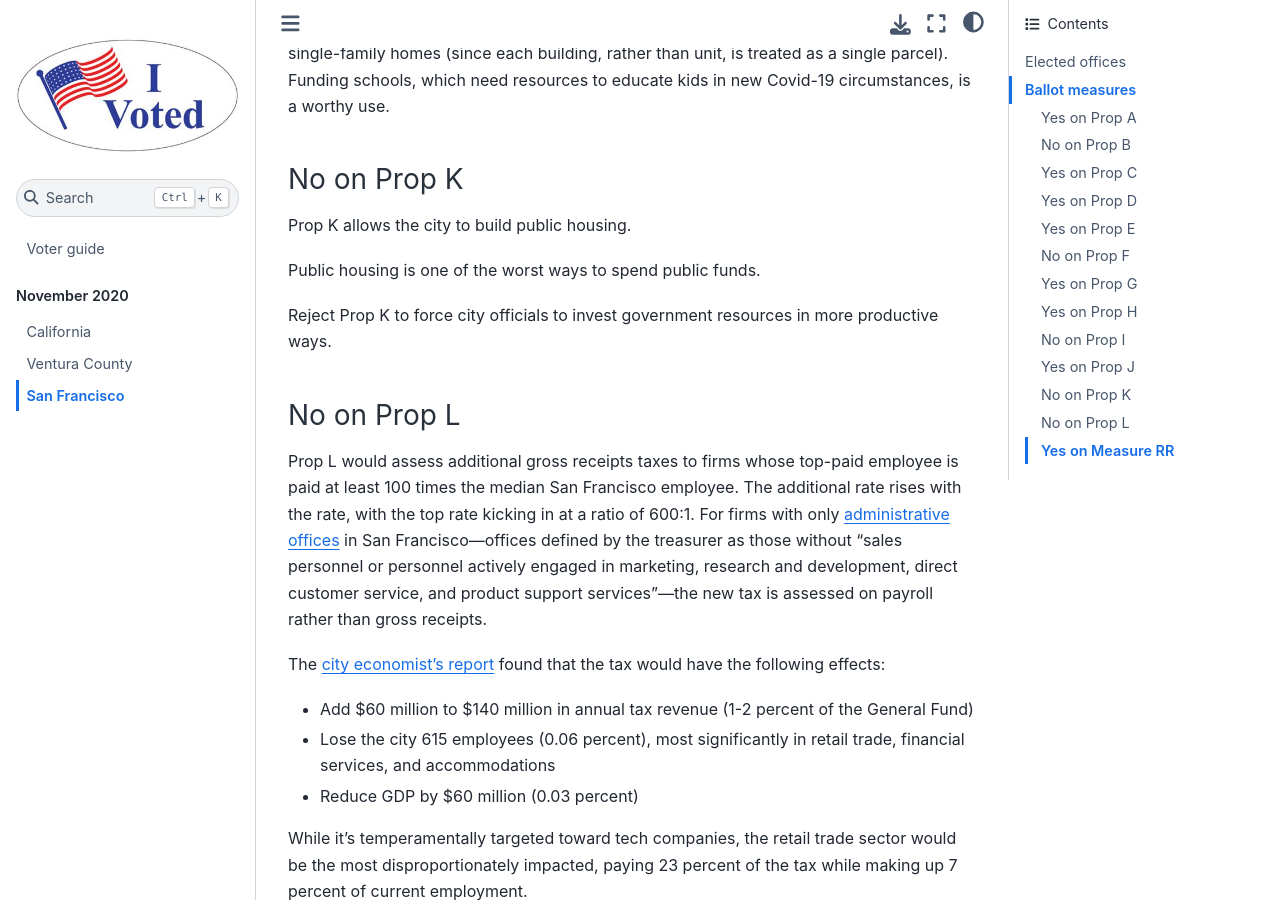
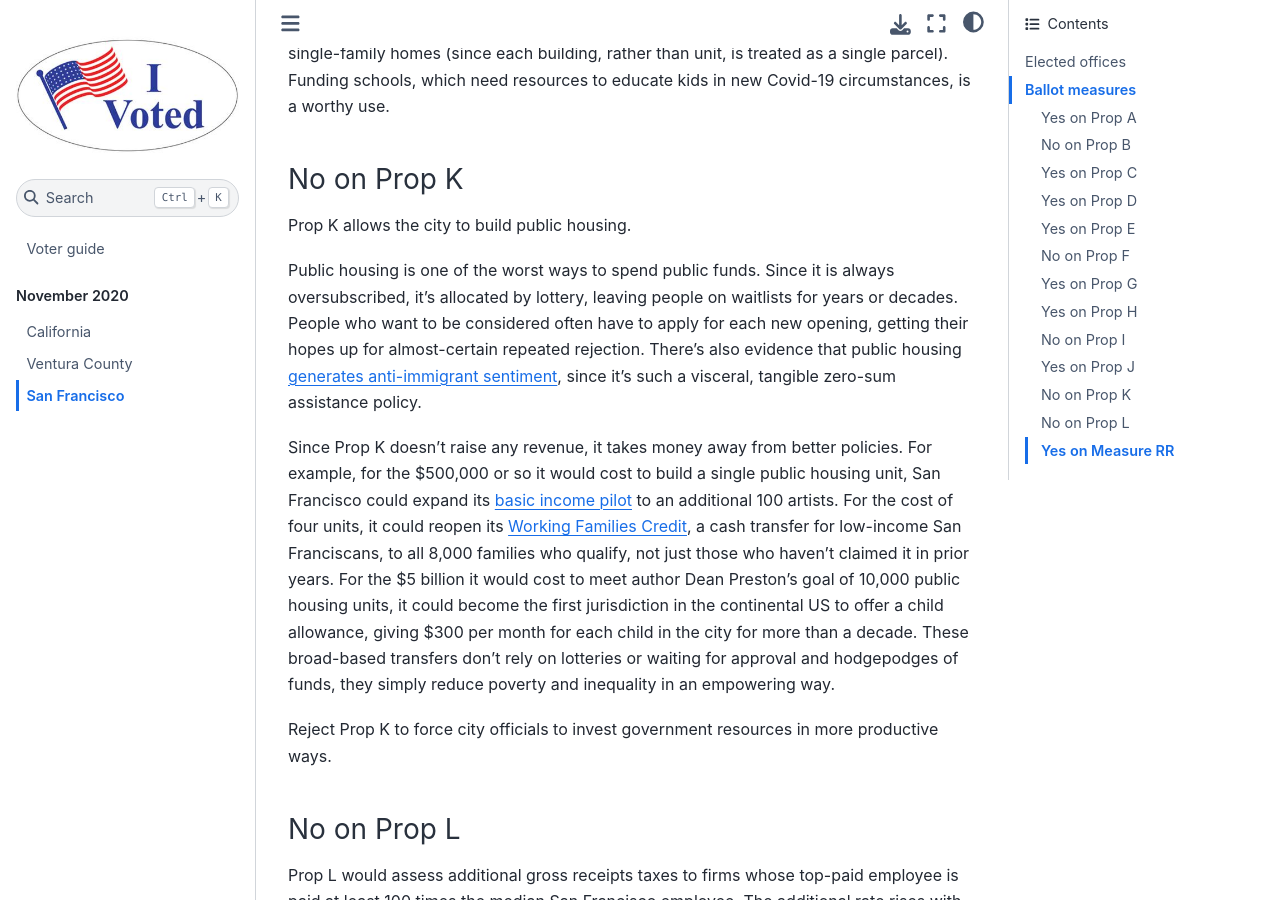
Before and after one commit to MaxGhenis/vote, a Jupyter Book: the page built from docs/nov2020/san_francisco.md, in a window 1280 px wide and 900 px high, scrolled down 12279 px. Built offline with Jupyter Book 1.0.4 settings and Sphinx 7.4.7 and the Sphinx Book theme 1.1.4, drawn with Linux system fonts in a browser that asks for light colours.

Commit message:
add to prop k

```diff
--- a/docs/nov2020/san_francisco.md
+++ b/docs/nov2020/san_francisco.md
@@ -359,6 +359,15 @@ Funding schools, which need resources to educate kids in new Covid-19 circumstan
 Prop K allows the city to build public housing.
 
 Public housing is one of the worst ways to spend public funds.
+Since it is always oversubscribed, it's allocated by lottery, leaving people on waitlists for years or decades.
+People who want to be considered often have to apply for each new opening, getting their hopes up for almost-certain repeated rejection.
+There's also evidence that public housing [generates anti-immigrant sentiment](https://www.niskanencenter.org/denmark-ghettos-public-housing/), since it's such a visceral, tangible zero-sum assistance policy.
+
+Since Prop K doesn't raise any revenue, it takes money away from better policies.
+For example, for the \$500,000 or so it would cost to build a single public housing unit, San Francisco could expand its [basic income pilot](https://reason.com/2020/10/13/san-francisco-will-pay-artists-1000-a-month-in-universal-basic-income/) to an additional 100 artists.
+For the cost of four units, it could reopen its [Working Families Credit](https://docs.google.com/document/d/18RpLUx_Bz6bCC2gucEq8YUobfg_g8baVHDYovfJNK7w/edit), a cash transfer for low-income San Franciscans, to all 8,000 families who qualify, not just those who haven't claimed it in prior years.
+For the \$5 billion it would cost to meet author Dean Preston's goal of 10,000 public housing units, it could become the first jurisdiction in the continental US to offer a child allowance, giving \$300 per month for each child in the city for more than a decade.
+These broad-based transfers don't rely on lotteries or waiting for approval and hodgepodges of funds, they simply reduce poverty and inequality in an empowering way.
 
 Reject Prop K to force city officials to invest government resources in more productive ways.
 
```
